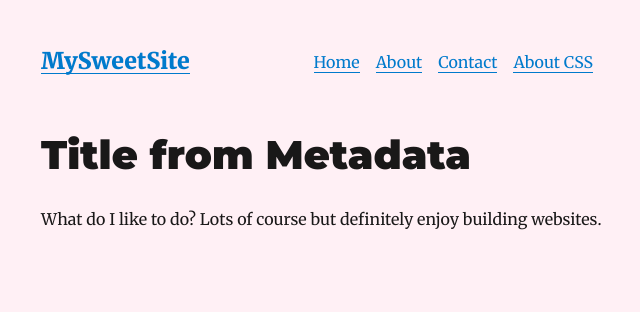
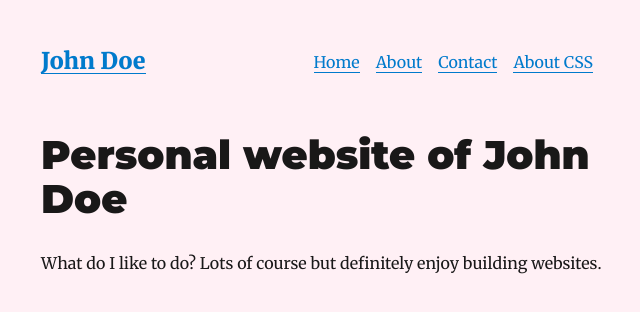
Before and after one commit to amaltapalov/gatsby-tut, a Gatsby site: page / in a window 1280 px wide. Shown: the whole page, without its empty margins (315-955 px from the left). Built offline with nearby package versions, Linux system fonts and the light colour scheme; Gatsby itself is replaced by a stand-in of ours; some packages are replaced by stand-ins of ours.

Commit message:
GraphQL query (index and layout)

```diff
--- a/gatsby-config.js
+++ b/gatsby-config.js
@@ -6,7 +6,7 @@
 
 module.exports = {
   siteMetadata: {
-    title: `Title from Metadata`,
+    title: `John Doe`,
   },
   plugins: [
     {
--- a/src/components/layout.js
+++ b/src/components/layout.js
@@ -1,5 +1,5 @@
 import React from "react"
-import { Link } from "gatsby"
+import { useStaticQuery, Link, graphql } from "gatsby"
 
 const ListLink = props => (
   <li style={{ display: `inline-block`, marginRight: `1rem` }}>
@@ -7,11 +7,24 @@ const ListLink = props => (
   </li>
 )
 
-export default ({ children }) => (
+export default ({ children }) => {
+  const data = useStaticQuery(
+    graphql`
+      query {
+        site {
+          siteMetadata {
+            title
+          }
+        }
+      }
+    `
+  )
+
+  return (
     <div style={{ margin: `3rem auto`, maxWidth: 600, padding: `0 1rem` }}>
       <header style={{ marginBottom: `1.5rem` }}>
         <Link to="/" style={{ textShadow: `none`, backgroundImage: `none` }}>
-        <h3 style={{ display: `inline` }}>MySweetSite</h3>
+          <h3 style={{ display: `inline` }}>{data.site.siteMetadata.title}</h3>
         </Link>
         <ul style={{ listStyle: `none`, float: `right` }}>
           <ListLink to="/">Home</ListLink>
@@ -23,3 +36,4 @@ export default ({ children }) => (
       {children}
     </div>
   )
+}
--- a/src/pages/index.js
+++ b/src/pages/index.js
@@ -6,7 +6,7 @@ import { graphql } from "gatsby"
 
 export default ({ data }) => (
   <Layout>
-    <h1>{data.site.siteMetadata.title}</h1>
+    <h1>Personal website of {data.site.siteMetadata.title}</h1>
     <p>
       What do I like to do? Lots of course but definitely enjoy building
       websites.
```
Lines whose indentation alone changed are shown as unchanged.
